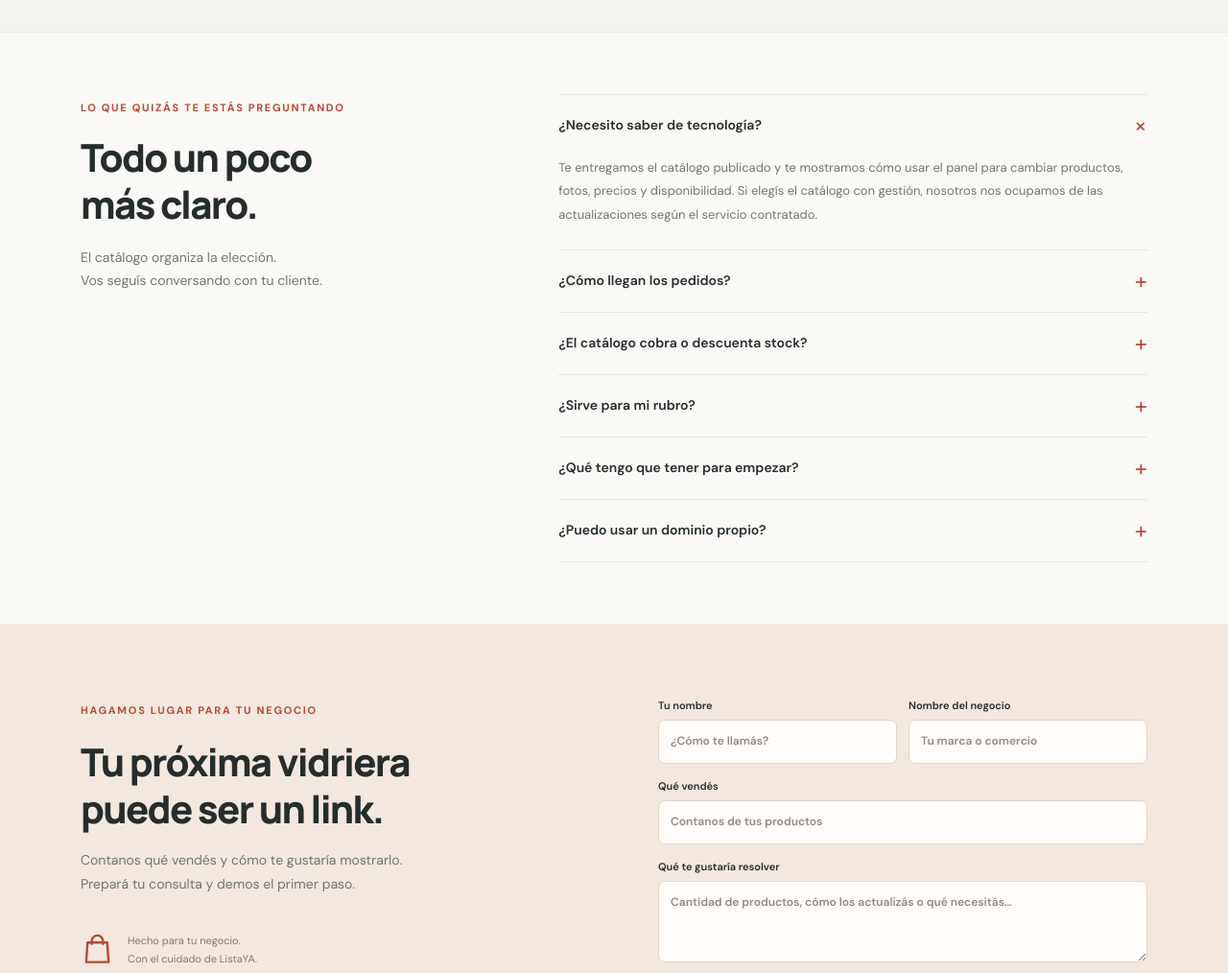
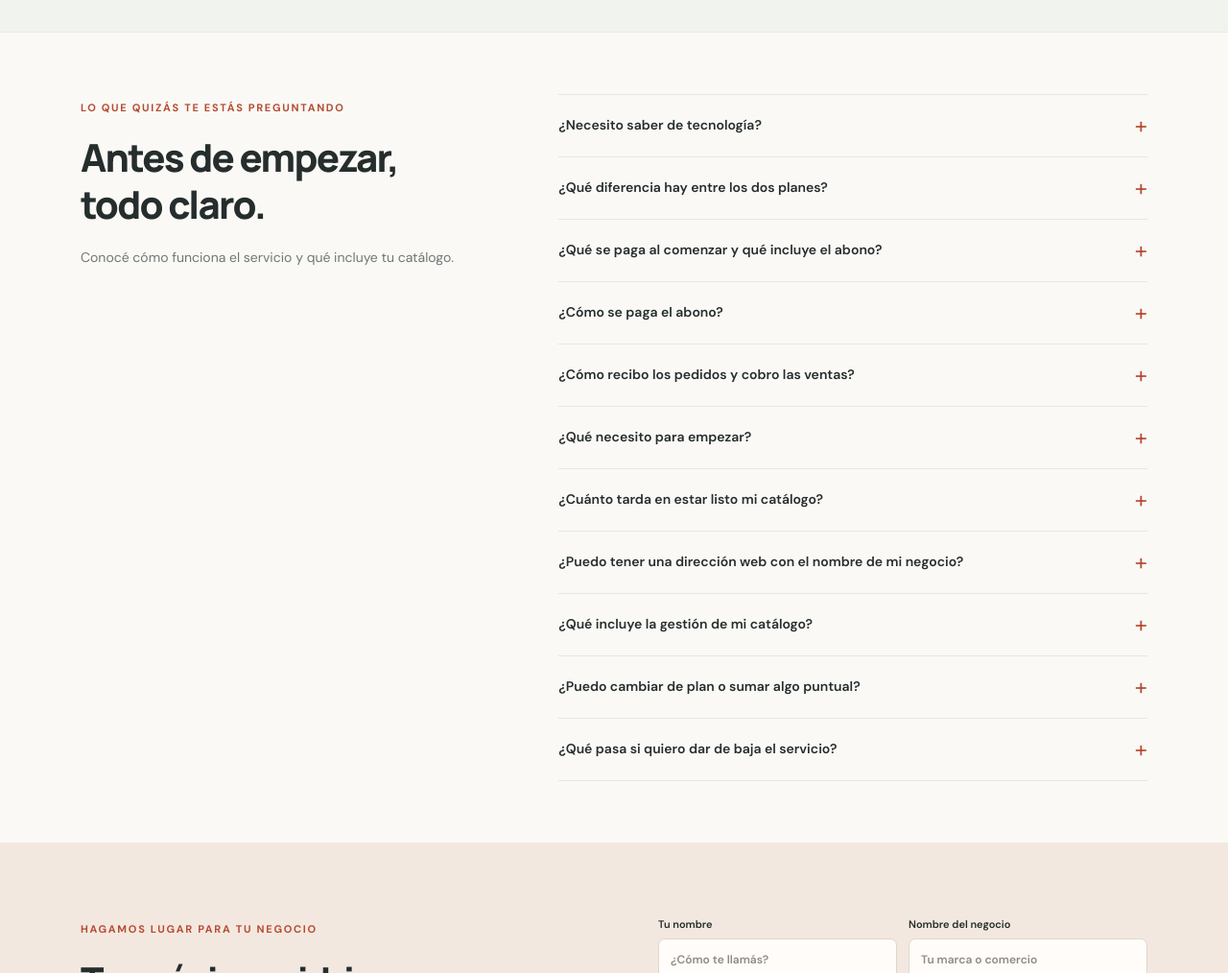
Before and after one commit to listayaweb/Listaya, a plain HTML site: page index.html in a window 1280 px wide. Shown: the part 3680-4694 px from the top of the page at 96% size. Drawn offline with Linux system fonts and the light colour scheme.

Commit message:
Update FAQ with agreed ListaYA service and subscription details

```diff
--- a/index.html
+++ b/index.html
@@ -94,13 +94,18 @@
   <p class="plan-footnote"><strong>Implementación inicial a medida.</strong> El armado y la carga inicial se cotizan por separado.<br>La creación y edición de imágenes de productos se cotizan por separado.</p>
   <p class="plan-footnote">Valores mensuales en USD. *Dominio estándar sujeto a disponibilidad; los dominios premium se cotizan aparte. El abono con gestión depende del volumen y la frecuencia de las actualizaciones. Acordamos el alcance y los plazos de entrega antes de comenzar.</p>
  </div></section>
- <section class="section container faq-section" id="preguntas"><div><span class="eyebrow">LO QUE QUIZÁS TE ESTÁS PREGUNTANDO</span><h2>Todo un poco<br>más claro.</h2><p>El catálogo organiza la elección.<br>Vos seguís conversando con tu cliente.</p></div><div class="faqs">
-  <details open><summary>¿Necesito saber de tecnología?<span>+</span></summary><p>Te entregamos el catálogo publicado y te mostramos cómo usar el panel para cambiar productos, fotos, precios y disponibilidad. Si elegís el catálogo con gestión, nosotros nos ocupamos de las actualizaciones según el servicio contratado.</p></details>
-  <details><summary>¿Cómo llegan los pedidos?<span>+</span></summary><p>El comprador agrega productos, revisa las cantidades y el total estimado, y abre WhatsApp con el mensaje preparado. Después toca enviar y coordinan la venta entre ustedes.</p></details>
-  <details><summary>¿El catálogo cobra o descuenta stock?<span>+</span></summary><p>La propuesta base prepara pedidos para WhatsApp. Los pagos, la confirmación de la venta y el control de existencias los gestionás vos. Si necesitás otras funciones, las evaluamos y cotizamos aparte.</p></details>
-  <details><summary>¿Sirve para mi rubro?<span>+</span></summary><p>Podemos adaptar categorías, información de productos y unidades de venta a tu negocio. Nos contás cómo trabajás y definimos qué necesita tu catálogo.</p></details>
-  <details><summary>¿Qué tengo que tener para empezar?<span>+</span></summary><p>Una lista de productos con precios, fotos que podamos usar, tu identidad de marca y el número de WhatsApp que recibirá los pedidos. Revisamos juntos qué falta y cómo organizarlo.</p></details>
-  <details><summary>¿Puedo usar un dominio propio?<span>+</span></summary><p>Sí. El Catálogo con gestión incluye un dominio web propio estándar, sujeto a disponibilidad. En el Catálogo autogestionado podés solicitarlo como adicional. Los dominios premium se cotizan aparte.</p></details>
+ <section class="section container faq-section" id="preguntas"><div><span class="eyebrow">LO QUE QUIZÁS TE ESTÁS PREGUNTANDO</span><h2>Antes de empezar,<br>todo claro.</h2><p>Conocé cómo funciona el servicio y qué incluye tu catálogo.</p></div><div class="faqs">
+  <details><summary>¿Necesito saber de tecnología?<span aria-hidden="true">+</span></summary><p>No. Te entregamos el catálogo listo y te enseñamos a cargar fotos, productos y precios desde tu panel. Si preferís delegar, podemos encargarnos de las actualizaciones.</p></details>
+  <details><summary>¿Qué diferencia hay entre los dos planes?<span aria-hidden="true">+</span></summary><p>En el autogestionado, vos actualizás el catálogo desde tu panel. En el plan con gestión, nos enviás los cambios y nosotros los realizamos según el servicio acordado. Además, incluye dominio propio estándar y no tiene límite de productos.</p></details>
+  <details><summary>¿Qué se paga al comenzar y qué incluye el abono?<span aria-hidden="true">+</span></summary><p>La implementación inicial se cotiza por separado e incluye el armado del catálogo y la carga inicial acordada. El abono cubre el alojamiento, mantenimiento técnico, soporte y las mejoras generales de ListaYA a medida que se implementan. En el plan con gestión, también incluye las actualizaciones de productos, precios y categorías acordadas.</p></details>
+  <details><summary>¿Cómo se paga el abono?<span aria-hidden="true">+</span></summary><p>Funciona como una suscripción mensual que se debita automáticamente de tu tarjeta de crédito, como otros servicios que ya usás. En ListaYA, esa inversión pone a trabajar una herramienta para tu negocio: tus clientes encuentran lo que ofrecés, eligen con facilidad y te envían sus pedidos. Todo pensado para ahorrarte tiempo y ayudarte a vender más.</p></details>
+  <details><summary>¿Cómo recibo los pedidos y cobro las ventas?<span aria-hidden="true">+</span></summary><p>Tu cliente elige los productos y te envía su pedido por WhatsApp. Después coordinás con él el pago y la entrega. Actualmente, el catálogo no procesa pagos ni descuenta stock automáticamente.</p><p>Estamos trabajando para que también puedas cobrar directamente desde tu catálogo. 😉</p></details>
+  <details><summary>¿Qué necesito para empezar?<span aria-hidden="true">+</span></summary><p>Tu logo, fotos de los productos, precios y el WhatsApp donde querés recibir pedidos. Revisamos juntos el material y organizamos lo necesario.</p><p>Si no tenés imágenes o querés renovar la presentación visual de tus productos, podemos ayudarte con su creación o edición. Ese servicio se cotiza por separado.</p></details>
+  <details><summary>¿Cuánto tarda en estar listo mi catálogo?<span aria-hidden="true">+</span></summary><p>El plazo depende de la cantidad de productos y del material disponible. Antes de comenzar, acordamos una fecha de entrega y te indicamos qué necesitamos para avanzar.</p></details>
+  <details><summary>¿Puedo tener una dirección web con el nombre de mi negocio?<span aria-hidden="true">+</span></summary><p>Sí. El plan con gestión incluye un dominio propio estándar, sujeto a disponibilidad. En el autogestionado podés solicitarlo como adicional. Los dominios premium se cotizan aparte.</p></details>
+  <details><summary>¿Qué incluye la gestión de mi catálogo?<span aria-hidden="true">+</span></summary><p>La carga y actualización de productos, precios y categorías con la información que nos enviás. Antes de comenzar acordamos el volumen de cambios, la frecuencia y los plazos. El abono parte de USD 50 mensuales.</p></details>
+  <details><summary>¿Puedo cambiar de plan o sumar algo puntual?<span aria-hidden="true">+</span></summary><p>Sí, podés cambiar de plan o sumar servicios según lo que necesite tu negocio. Por ejemplo, si tenés el catálogo autogestionado y querés un dominio propio, podemos incorporarlo sin cambiarte de plan. Cualquier adicional se presupuesta antes de avanzar.</p></details>
+  <details><summary>¿Qué pasa si quiero dar de baja el servicio?<span aria-hidden="true">+</span></summary><p>Podés cancelar tu suscripción sin complicaciones. Si querés, antes de hacerlo nos gustaría conocer tu experiencia y ver si podemos ayudarte: escucharte nos permite mejorar, pero no es un requisito para cancelar. Y si más adelante decidís volver, acá vamos a estar.</p></details>
  </div></section>
  <section class="contact-section" id="contacto"><div class="container contact-grid"><div><span class="eyebrow">HAGAMOS LUGAR PARA TU NEGOCIO</span><h2>Tu próxima vidriera<br>puede ser un link.</h2><p>Contanos qué vendés y cómo te gustaría mostrarlo. Prepará tu consulta y demos el primer paso.</p><span class="contact-signature"><svg><use href="#i-bag"/></svg>Hecho para tu negocio.<br>Con el cuidado de ListaYA.</span><div class="contact-socials"><a class="contact-instagram" href="https://www.instagram.com/listayaok/" target="_blank" rel="noopener noreferrer" aria-label="Instagram de ListaYA: @listayaok (abre en una pestaña nueva)"><svg aria-hidden="true"><use href="#i-instagram"/></svg><span>@listayaok</span><svg aria-hidden="true"><use href="#i-arrow"/></svg></a><a class="contact-instagram contact-whatsapp" href="https://wa.me/543413201120?text=Hola%2C%20ListaYA.%20Quiero%20consultar%20por%20un%20cat%C3%A1logo%20web." target="_blank" rel="noopener noreferrer" aria-label="Consultar a ListaYA por WhatsApp (abre en una pestaña nueva)"><svg aria-hidden="true"><use href="#i-chat"/></svg><span>WhatsApp</span><svg aria-hidden="true"><use href="#i-arrow"/></svg></a></div></div>
   <form id="contact-form"><div class="form-row"><label>Tu nombre<input name="name" required maxlength="80" autocomplete="name" placeholder="¿Cómo te llamás?"></label><label>Nombre del negocio<input name="business" required maxlength="100" autocomplete="organization" placeholder="Tu marca o comercio"></label></div><label>Qué vendés<input name="sector" required maxlength="120" placeholder="Contanos de tus productos"></label><label>Qué te gustaría resolver<textarea name="message" required maxlength="1500" rows="3" placeholder="Cantidad de productos, cómo los actualizás o qué necesitás…"></textarea></label><label>Me interesa<select name="plan" id="contact-plan"><option>Quiero que me orienten</option><option>Catálogo autogestionado — USD 20/mes</option><option>Catálogo con gestión — desde USD 50/mes</option></select></label><button class="button" type="submit">Preparar mi consulta <svg><use href="#i-arrow"/></svg></button><p class="form-note">Podés revisar y copiar tu mensaje antes de compartirlo.</p></form>
```
